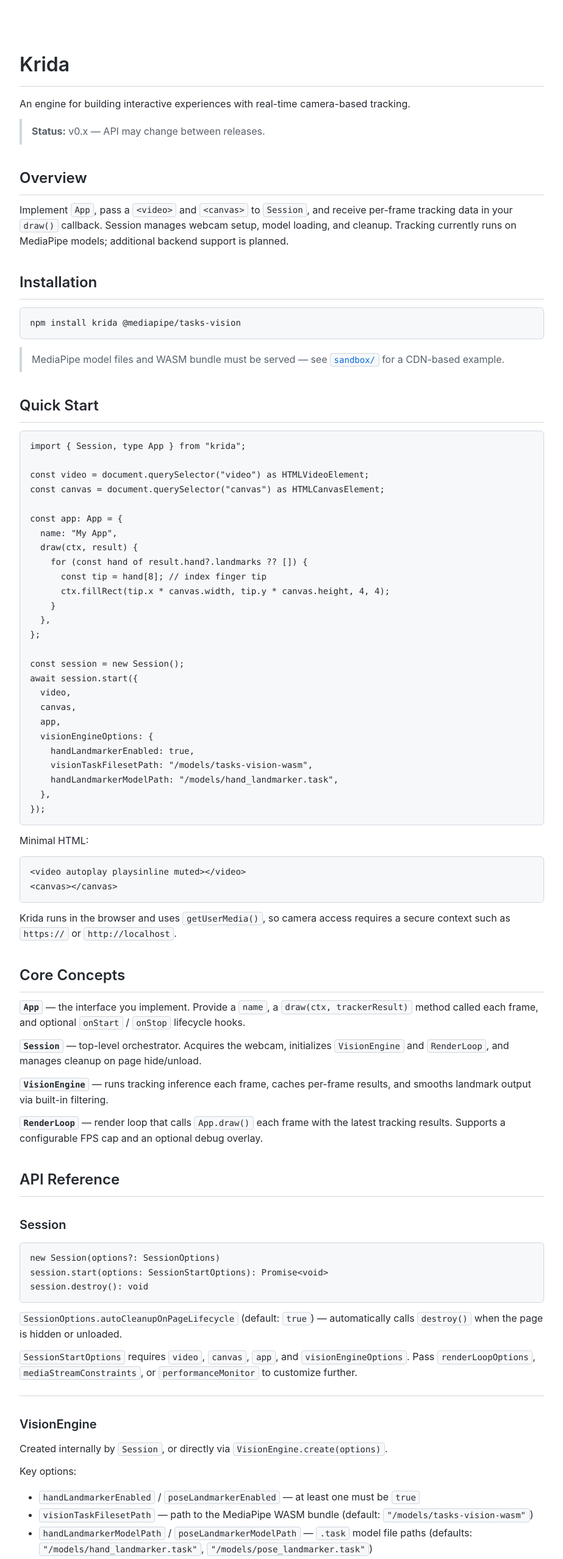
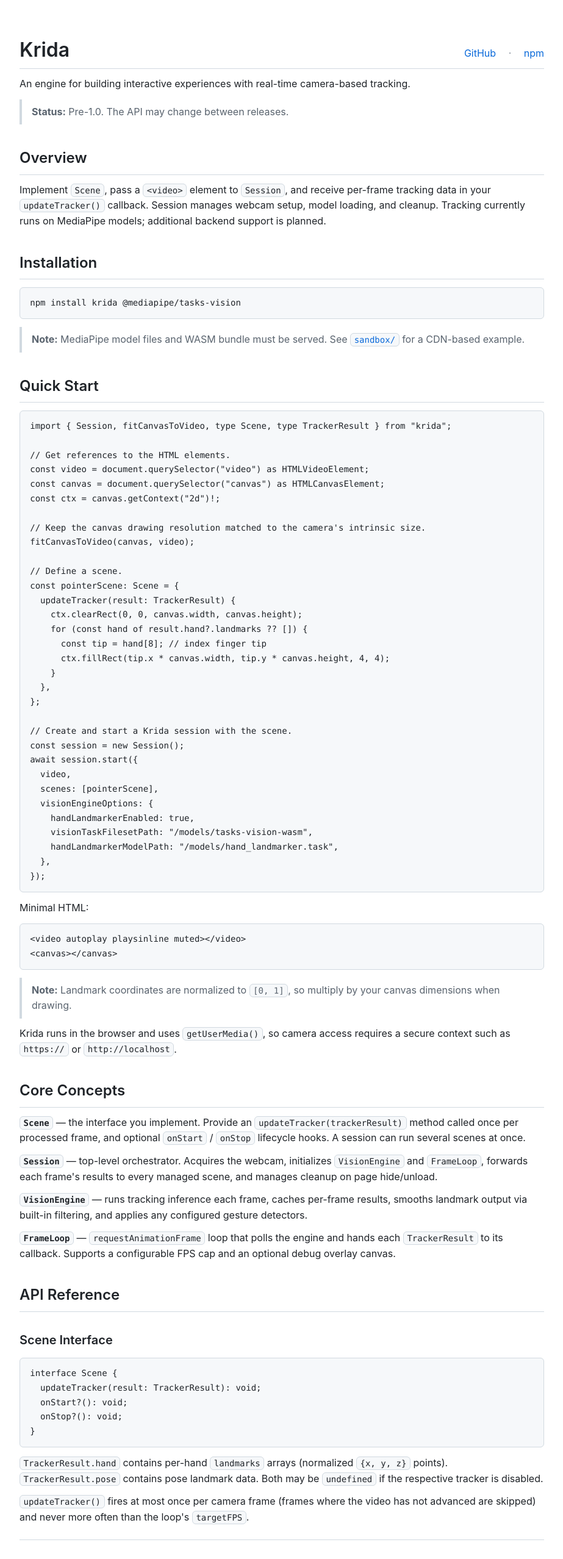
Before and after one commit to elvisdsz/krida, a website: page docs/index.html in a window 1280 px wide. Shown: the top 2556 px of the page at 61% size, without its empty margins (178-1101 px from the left). Drawn offline with Linux system fonts and the light colour scheme.

Commit message:
Update README and HTML docs to match recent API refactor changes
Main changes are replacing App with Scene and RenderLoop with FrameLoop

```diff
--- a/docs/index.html
+++ b/docs/index.html
@@ -6,18 +6,19 @@
   <title>Krida</title>
   <meta name="description" content="Krida — engine for building interactive experiences with real-time camera-based tracking." />
   <style>
+    /* Palette: GitHub Primer light and dark themes (@primer/primitives v11.10.0) */
     body {
       font-family: -apple-system, BlinkMacSystemFont, "Segoe UI", Helvetica, Arial, sans-serif;
       line-height: 1.6;
       max-width: 860px;
       margin: 0 auto;
       padding: 2rem 1.5rem;
-      color: #24292f;
+      color: #1f2328;
       background: #ffffff;
     }
     h1, h2, h3 { font-weight: 600; margin-top: 1.5em; margin-bottom: 0.5em; }
-    h1 { font-size: 2em; border-bottom: 1px solid #d0d7de; padding-bottom: 0.3em; }
-    h2 { font-size: 1.5em; border-bottom: 1px solid #d0d7de; padding-bottom: 0.3em; }
+    h1 { font-size: 2em; border-bottom: 1px solid #d1d9e0; padding-bottom: 0.3em; }
+    h2 { font-size: 1.5em; border-bottom: 1px solid #d1d9e0; padding-bottom: 0.3em; }
     h3 { font-size: 1.25em; }
     a { color: #0969da; text-decoration: none; }
     a:hover { text-decoration: underline; }
@@ -25,13 +26,13 @@
       font-family: "SFMono-Regular", Consolas, "Liberation Mono", Menlo, monospace;
       font-size: 0.875em;
       background: #f6f8fa;
-      border: 1px solid #d0d7de;
-      border-radius: 4px;
+      border: 1px solid #d1d9e0;
+      border-radius: 6px;
       padding: 0.15em 0.4em;
     }
     pre {
       background: #f6f8fa;
-      border: 1px solid #d0d7de;
+      border: 1px solid #d1d9e0;
       border-radius: 6px;
       padding: 1em 1.25em;
       overflow-x: auto;
@@ -45,38 +46,81 @@
     blockquote {
       margin: 0;
       padding: 0.5em 1em;
-      color: #57606a;
-      border-left: 4px solid #d0d7de;
+      color: #59636e;
+      border-left: 4px solid #d1d9e0;
     }
     blockquote p { margin: 0; }
     ul, ol { padding-left: 2em; }
     li { margin: 0.25em 0; }
-    hr { border: none; border-top: 1px solid #d0d7de; margin: 1.5em 0; }
+    hr { border: none; border-top: 1px solid #d1d9e0; margin: 1.5em 0; }
     p { margin: 0.75em 0; }
+    .site-header {
+      display: flex;
+      flex-wrap: wrap;
+      align-items: baseline;
+      justify-content: space-between;
+      gap: 0.25rem 1.5rem;
+      border-bottom: 1px solid #d1d9e0;
+      padding-bottom: 0.3em;
+      margin-top: 1.5em;
+      margin-bottom: 0.5em;
+    }
+    .site-header h1 {
+      border-bottom: none;
+      margin: 0;
+      padding: 0;
+    }
+    .site-header nav a { margin-left: 1rem; }
+    .site-header nav a:first-child { margin-left: 0; }
+    .site-header nav .sep { color: #818b98; margin-left: 1rem; }
+
+    @media (prefers-color-scheme: dark) {
+      :root { color-scheme: dark; }
+      body { color: #f0f6fc; background: #0d1117; }
+      a { color: #4493f8; }
+      h1, h2, hr, .site-header { border-color: #3d444d; }
+      code, pre { background: #151b23; border-color: #3d444d; }
+      blockquote { color: #9198a1; border-left-color: #3d444d; }
+      .site-header nav .sep { color: #656c76; }
+    }
   </style>
 </head>
 <body>
 
-  <h1>Krida</h1>
+  <header class="site-header">
+    <h1>Krida</h1>
+    <nav>
+      <a href="https://github.com/elvisdsz/krida" target="_blank" rel="noopener noreferrer">GitHub</a>
+      <span class="sep" aria-hidden="true">·</span>
+      <a href="https://www.npmjs.com/package/krida" target="_blank" rel="noopener noreferrer">npm</a>
+    </nav>
+  </header>
+
   <p>An engine for building interactive experiences with real-time camera-based tracking.</p>
-  <blockquote><p><strong>Status:</strong> v0.x — API may change between releases.</p></blockquote>
+  <blockquote><p><strong>Status:</strong> Pre-1.0. The API may change between releases.</p></blockquote>
 
   <h2>Overview</h2>
-  <p>Implement <code>App</code>, pass a <code>&lt;video&gt;</code> and <code>&lt;canvas&gt;</code> to <code>Session</code>, and receive per-frame tracking data in your <code>draw()</code> callback. Session manages webcam setup, model loading, and cleanup. Tracking currently runs on MediaPipe models; additional backend support is planned.</p>
+  <p>Implement <code>Scene</code>, pass a <code>&lt;video&gt;</code> element to <code>Session</code>, and receive per-frame tracking data in your <code>updateTracker()</code> callback. Session manages webcam setup, model loading, and cleanup. Tracking currently runs on MediaPipe models; additional backend support is planned.</p>
 
   <h2>Installation</h2>
   <pre><code>npm install krida @mediapipe/tasks-vision</code></pre>
-  <blockquote><p>MediaPipe model files and WASM bundle must be served — see <a href="https://github.com/elvisdsz/krida/tree/main/sandbox" target="_blank" rel="noopener noreferrer"><code>sandbox/</code></a> for a CDN-based example.</p></blockquote>
+  <blockquote><p><strong>Note:</strong> MediaPipe model files and WASM bundle must be served. See <a href="https://github.com/elvisdsz/krida/tree/main/sandbox" target="_blank" rel="noopener noreferrer"><code>sandbox/</code></a> for a CDN-based example.</p></blockquote>
 
   <h2>Quick Start</h2>
-  <pre><code>import { Session, type App } from "krida";
+  <pre><code>import { Session, fitCanvasToVideo, type Scene, type TrackerResult } from "krida";
 
+// Get references to the HTML elements.
 const video = document.querySelector("video") as HTMLVideoElement;
 const canvas = document.querySelector("canvas") as HTMLCanvasElement;
+const ctx = canvas.getContext("2d")!;
 
-const app: App = {
-  name: "My App",
-  draw(ctx, result) {
+// Keep the canvas drawing resolution matched to the camera's intrinsic size.
+fitCanvasToVideo(canvas, video);
+
+// Define a scene.
+const pointerScene: Scene = {
+  updateTracker(result: TrackerResult) {
+    ctx.clearRect(0, 0, canvas.width, canvas.height);
     for (const hand of result.hand?.landmarks ?? []) {
       const tip = hand[8]; // index finger tip
       ctx.fillRect(tip.x * canvas.width, tip.y * canvas.height, 4, 4);
@@ -84,11 +128,11 @@
   },
 };
 
+// Create and start a Krida session with the scene.
 const session = new Session();
 await session.start({
   video,
-  canvas,
-  app,
+  scenes: [pointerScene],
   visionEngineOptions: {
     handLandmarkerEnabled: true,
     visionTaskFilesetPath: "/models/tasks-vision-wasm",
@@ -100,22 +144,49 @@
   <pre><code>&lt;video autoplay playsinline muted&gt;&lt;/video&gt;
 &lt;canvas&gt;&lt;/canvas&gt;</code></pre>
 
+  <blockquote><p><strong>Note:</strong> Landmark coordinates are normalized to <code>[0, 1]</code>, so multiply by your canvas dimensions when drawing.</p></blockquote>
+
   <p>Krida runs in the browser and uses <code>getUserMedia()</code>, so camera access requires a secure context such as <code>https://</code> or <code>http://localhost</code>.</p>
 
   <h2>Core Concepts</h2>
-  <p><strong><code>App</code></strong> — the interface you implement. Provide a <code>name</code>, a <code>draw(ctx, trackerResult)</code> method called each frame, and optional <code>onStart</code> / <code>onStop</code> lifecycle hooks.</p>
-  <p><strong><code>Session</code></strong> — top-level orchestrator. Acquires the webcam, initializes <code>VisionEngine</code> and <code>RenderLoop</code>, and manages cleanup on page hide/unload.</p>
-  <p><strong><code>VisionEngine</code></strong> — runs tracking inference each frame, caches per-frame results, and smooths landmark output via built-in filtering.</p>
-  <p><strong><code>RenderLoop</code></strong> — render loop that calls <code>App.draw()</code> each frame with the latest tracking results. Supports a configurable FPS cap and an optional debug overlay.</p>
+  <p><strong><code>Scene</code></strong> — the interface you implement. Provide an <code>updateTracker(trackerResult)</code> method called once per processed frame, and optional <code>onStart</code> / <code>onStop</code> lifecycle hooks. A session can run several scenes at once.</p>
+  <p><strong><code>Session</code></strong> — top-level orchestrator. Acquires the webcam, initializes <code>VisionEngine</code> and <code>FrameLoop</code>, forwards each frame's results to every managed scene, and manages cleanup on page hide/unload.</p>
+  <p><strong><code>VisionEngine</code></strong> — runs tracking inference each frame, caches per-frame results, smooths landmark output via built-in filtering, and applies any configured gesture detectors.</p>
+  <p><strong><code>FrameLoop</code></strong> — <code>requestAnimationFrame</code> loop that polls the engine and hands each <code>TrackerResult</code> to its callback. Supports a configurable FPS cap and an optional debug overlay canvas.</p>
 
   <h2>API Reference</h2>
+
+  <h3>Scene Interface</h3>
+  <pre><code>interface Scene {
+  updateTracker(result: TrackerResult): void;
+  onStart?(): void;
+  onStop?(): void;
+}</code></pre>
+  <p><code>TrackerResult.hand</code> contains per-hand <code>landmarks</code> arrays (normalized <code>{x, y, z}</code> points). <code>TrackerResult.pose</code> contains pose landmark data. Both may be <code>undefined</code> if the respective tracker is disabled.</p>
+  <p><code>updateTracker()</code> fires at most once per camera frame (frames where the video has not advanced are skipped) and never more often than the loop's <code>targetFPS</code>.</p>
+
+  <hr />
 
   <h3>Session</h3>
   <pre><code>new Session(options?: SessionOptions)
 session.start(options: SessionStartOptions): Promise&lt;void&gt;
-session.destroy(): void</code></pre>
-  <p><code>SessionOptions.autoCleanupOnPageLifecycle</code> (default: <code>true</code>) — automatically calls <code>destroy()</code> when the page is hidden or unloaded.</p>
-  <p><code>SessionStartOptions</code> requires <code>video</code>, <code>canvas</code>, <code>app</code>, and <code>visionEngineOptions</code>. Pass <code>renderLoopOptions</code>, <code>mediaStreamConstraints</code>, or <code>performanceMonitor</code> to customize further.</p>
+session.destroy(): void
+session.addScene(...scenes: Scene[]): void
+session.removeScene(scene: Scene): boolean
+session.isRunning: boolean</code></pre>
+  <p><code>SessionOptions.autoCleanupOnPageLifecycle</code> (default: <code>true</code>) automatically calls <code>destroy()</code> when the page is hidden or unloaded.</p>
+  <p><code>SessionStartOptions</code>:</p>
+  <ul>
+    <li><code>video</code> — the <code>&lt;video&gt;</code> element that receives webcam frames (required)</li>
+    <li><code>scenes</code> — array of <code>Scene</code> instances to drive (required)</li>
+    <li><code>visionEngineOptions</code> — engine initialization options (required)</li>
+    <li><code>frameLoopOptions</code> — options forwarded to the internal <code>FrameLoop</code></li>
+    <li><code>debugView</code> — <code>true</code> to overlay landmark connections and labels (default: <code>false</code>)</li>
+    <li><code>mediaStreamConstraints</code> — constraints for <code>getUserMedia</code> (default: <code>{ video: true }</code>)</li>
+    <li><code>performanceMonitor</code> — a <code>PerformanceMonitor</code> to receive session and per-frame metrics</li>
+  </ul>
+  <p><code>addScene()</code> throws if the session is not running; pass scenes via <code>start()</code> instead of adding them beforehand. <code>destroy()</code> is safe to call multiple times and calls <code>onStop()</code> on every active scene.</p>
+  <p>With <code>debugView: true</code>, Krida creates its own absolutely-positioned overlay canvas and appends it to the video's parent element, so give that parent <code>position: relative</code>.</p>
 
   <hr />
 
@@ -129,28 +200,52 @@
     <li><code>delegate</code> — inference backend: <code>"CPU"</code> or <code>"GPU"</code> (default: <code>"CPU"</code>; GPU requires WebGL2)</li>
     <li><code>smoothingAlpha</code> — EMA smoothing factor <code>(0, 1]</code>; lower = smoother (default: <code>0.35</code>)</li>
     <li><code>numHands</code> — max hands to detect, <code>1</code> or <code>2</code> (default: <code>2</code>); only used by hand landmarker</li>
+    <li><code>handGestureDetectors</code> / <code>poseGestureDetectors</code> — gesture detectors to run on each frame's results</li>
   </ul>
+  <p>Defaults are exported as <code>VisionEngineDefaults</code>.</p>
 
   <hr />
 
-  <h3>RenderLoop</h3>
-  <pre><code>new RenderLoop(visionEngine, options?: RenderLoopOptions)</code></pre>
+  <h3>FrameLoop</h3>
+  <pre><code>new FrameLoop(visionEngine, options?: FrameLoopOptions, monitor?: PerformanceMonitor | null)
+loop.start(video: HTMLVideoElement, callback?: (result: TrackerResult) =&gt; void): void
+loop.stop(): void
+loop.destroy(): void
+loop.debugCanvas: HTMLCanvasElement | null   // setter only
+loop.isRunning: boolean</code></pre>
+  <p><code>FrameLoopOptions</code>:</p>
   <ul>
-    <li><code>targetFPS</code> — cap render rate; <code>null</code> for uncapped (default: <code>30</code>)</li>
-    <li><code>debugView</code> — overlay landmark connections and labels (default: <code>false</code>)</li>
-    <li><code>autoClear</code> — clear canvas before each frame (default: <code>true</code>)</li>
+    <li><code>targetFPS</code> — cap the frame processing rate; <code>null</code> for uncapped (default: <code>30</code>)</li>
+    <li><code>debugCanvas</code> — canvas to draw landmark connections, dots, and index labels onto (default: <code>null</code>, disabled)</li>
   </ul>
+  <p><code>stop()</code> clears the tracker callback, so pass it again when restarting via <code>start()</code>. <code>destroy()</code> stops the loop but leaves the <code>VisionEngine</code> intact, so a shared engine can outlive the loop.</p>
+  <p>Prefer <code>debugView: true</code> on <code>session.start()</code> unless you want to supply and position the overlay canvas yourself.</p>
 
   <hr />
 
-  <h3>App Interface</h3>
-  <pre><code>interface App {
-  name: string;
-  draw(ctx: CanvasRenderingContext2D, result: TrackerResult): void;
-  onStart?(): void;
-  onStop?(): void;
+  <h3>Gestures</h3>
+  <p>Attach detectors to the engine, then read their state off the tracker result:</p>
+  <pre><code>import { PinchDetector } from "krida";
+
+await session.start({
+  video,
+  scenes: [pointerScene],
+  visionEngineOptions: {
+    handLandmarkerEnabled: true,
+    handGestureDetectors: [new PinchDetector()],
+  },
+});
+
+// Inside pointerScene:
+updateTracker(result) {
+  const pinch = result.hand?.gestures?.get("pinch");
+  if (pinch?.justActivated) {
+    console.log("pinched at", pinch.position);
+  }
 }</code></pre>
-  <p><code>TrackerResult.hand</code> contains per-hand <code>landmarks</code> arrays (normalized <code>{x, y, z}</code> points). <code>TrackerResult.pose</code> contains pose landmark data. Both may be <code>undefined</code> if the respective tracker is disabled.</p>
+  <p><code>result.hand.gestures</code> is a <code>GestureMap</code>: <code>get(name)</code>, <code>active()</code>, <code>justActivated()</code>, <code>justDeactivated()</code>, and iterable as <code>[name, state]</code> pairs.</p>
+  <p>Each <code>GestureState</code> carries <code>confidence</code>, <code>isActive</code>, <code>justActivated</code>, <code>justDeactivated</code>, <code>activeSince</code>, and <code>position</code>.</p>
+  <p>Every detector accepts <code>GestureOptions</code> to tune its activation state machine: <code>name</code>, <code>activateAt</code>, <code>deactivateAt</code> (must not exceed <code>activateAt</code>), and <code>holdFrames</code>. Subclass <code>GestureDetector</code> to add your own.</p>
 
   <hr />
 
@@ -158,6 +253,12 @@
   <pre><code>new PerformanceMonitor(options?: PerformanceMonitorOptions)
 monitor.snapshot(): PerformanceSnapshot</code></pre>
   <p>Pass a <code>PerformanceMonitor</code> instance to <code>session.start()</code>. Call <code>snapshot()</code> at any time to get metrics such as <code>actualFPS</code>, <code>frameTime</code>, <code>handInference</code>, <code>poseInference</code>, model init timings, and more.</p>
+
+  <hr />
+
+  <h3>fitCanvasToVideo</h3>
+  <pre><code>fitCanvasToVideo(canvas: HTMLCanvasElement, video: HTMLVideoElement, signal?: AbortSignal): void</code></pre>
+  <p>Sets the canvas drawing resolution (<code>canvas.width</code> / <code>canvas.height</code>) to the video's intrinsic dimensions and keeps them in sync on <code>resize</code>. Does not affect the canvas CSS layout size. Pass an <code>AbortSignal</code> to detach the listener.</p>
 
   <h2>Examples</h2>
   <p>See <a href="https://github.com/elvisdsz/krida/tree/main/sandbox" target="_blank" rel="noopener noreferrer"><code>sandbox/</code></a> for a minimal working implementation with hand-tracking, pose-tracking, debug overlay, performance monitor, and CDN-hosted models.</p>
```
Also changed, not shown: README.md.
